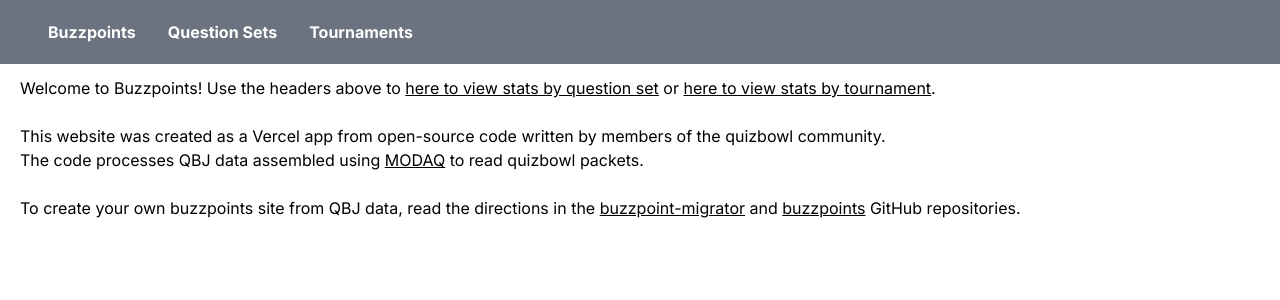
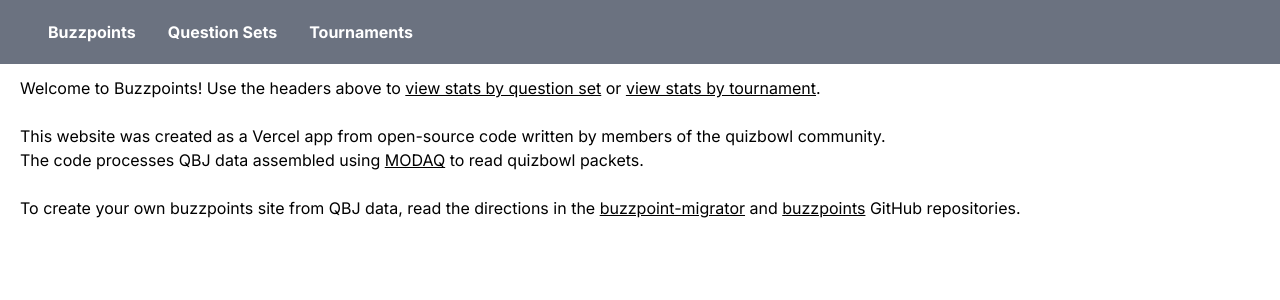
Before and after one commit to JemCasey/buzzpoints, a Next.js app: page / in a window 1280 px wide. Shown: the top 300 px of the page. Built offline with nearby package versions, Linux system fonts and the light colour scheme.

Commit message:
Fix typos in homepage blurb

```diff
--- a/src/app/page.tsx
+++ b/src/app/page.tsx
@@ -5,7 +5,7 @@
   return (
     <Layout>
       <div>
-        Welcome to Buzzpoints! Use the headers above to <Link href="/set" className="underline">here to view stats by question set</Link> or <Link href="/tournament" className="underline">here to view stats by tournament</Link>.
+        Welcome to Buzzpoints! Use the headers above to <Link href="/set" className="underline">view stats by question set</Link> or <Link href="/tournament" className="underline">view stats by tournament</Link>.
       </div>
       <br></br>
       <div>
```
